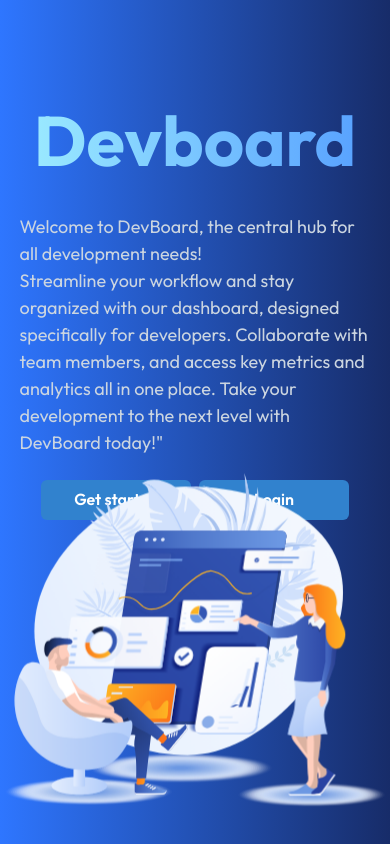
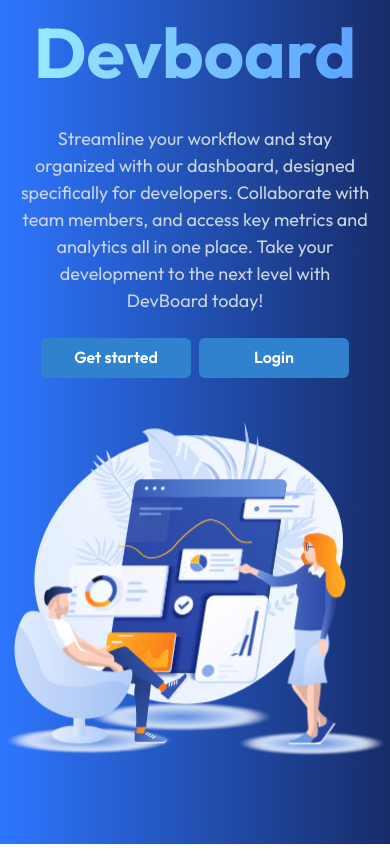
Before and after one commit to TessFanny/devBoard, a React (Vite) app in the folder DevBoard/: page /homepage in a window 390 px wide. Built offline with nearby package versions, Linux system fonts and the light colour scheme.

Commit message:
fix on responsive homepage,profile list

```diff
--- a/DevBoard/src/components/App/App.jsx
+++ b/DevBoard/src/components/App/App.jsx
@@ -73,7 +73,7 @@ export default function App() {
 
   return (
     // Flex container for Sidebar and main content area
-    <Flex h="100vh">
+    <Flex minH="100vh">
       {sidebar}
       {/* Box for main content area */}
       <Box
--- a/DevBoard/src/components/Homepage/Homepage.jsx
+++ b/DevBoard/src/components/Homepage/Homepage.jsx
@@ -41,7 +41,7 @@ function Homepage() {
   };
   return (
       <Flex bgGradient='linear(to-r, #2e76ff, #172c69)'
-            w="100%" minH="100%"
+            w="100%" h="100%"
             flexDirection={['column', 'column','column', 'row']}>
 
         <Image  src={blob2}
@@ -79,10 +79,10 @@ function Homepage() {
 
           <Box display="flex"
                 flexDirection="column"
-                w={['90%', '90%', '80%', '60%']} h="50%"
+                w={['90%', '90%', '80%', '60%']} h="100%"
                 alignItems="center"
-                justifyContent={['flex-start', 'flex-start', 'flex-end', 'center']}
-                mb="10">
+                justifyContent={['flex-start', 'flex-start', 'flex-start', 'center']}
+                mb={["0", "0", "0", "10"]}>
 
             <Text
                 fontSize="70px"
@@ -94,17 +94,13 @@ function Homepage() {
             </Text>
 
             <Text fontSize="lg"
-                  color="gray.300">
-
-            Welcome to DevBoard, the central hub for all development needs!
-            </Text>
-            <Text fontSize="lg"
-                  color="gray.300">
+                  color="gray.300"
+                  textAlign="center">
                   Streamline your workflow and stay organized with
                   our dashboard, designed specifically for developers. Collaborate with team members,
                   and access key metrics and analytics
                   all in one place.
-                  Take your development to the next level with DevBoard today!"
+                  Take your development to the next level with DevBoard today!
             </Text>
             <Box w="100%" display="flex" justifyContent="center" gap={2}>
                 <Button onClick={showRegister}
@@ -123,15 +119,15 @@ function Homepage() {
 
         </Box>
         <Box  w={['100%', '100%', '100%', '50%']}
-              h={['50%', '50%', '50%', '100%']}
+              h={['55%', '50%', '50%', '100%']}
               display="flex"
-              alignItems={['flex-end', 'center', 'center']}
+              alignItems={['flex-end', 'center', 'flex-start', 'center']}
               justifyContent={['center', 'center', 'center', 'flex-start']}
               pl={['0', '0', '0', '10']}>
 
           <Lottie
               animationData={homepage}
-              style={{ width: '600px', height: '100%' }}/>
+              style={{ width: '550px', height: '100%' }}/>
         </Box>
       </motion.div>
         )}
--- a/DevBoard/src/components/Likes/Likes.jsx
+++ b/DevBoard/src/components/Likes/Likes.jsx
@@ -19,7 +19,7 @@ const Likes = () => {
 
     return (
         <Flex w={isSmallerThan1000 ? '100%' : '98%'}
-              h="80%" mt={10}
+              h="80vh" mt={10}
 
               bgColor="gray.50"
               borderRadius="md"
--- a/DevBoard/src/components/Myposts/Myposts.jsx
+++ b/DevBoard/src/components/Myposts/Myposts.jsx
@@ -18,7 +18,7 @@ const MyPosts = () => {
   return (
     <Flex
       w={isSmallerThan1000 ? '100%' : '98%'}
-      h="80%"
+      h="80vh"
       mt={10}
       bgColor="gray.50"
       borderRadius="md"
--- a/DevBoard/src/components/Profile/Profile.jsx
+++ b/DevBoard/src/components/Profile/Profile.jsx
@@ -14,7 +14,7 @@ import {
   Text,
   useDisclosure,
   Modal,
-  ModalOverlay, ModalContent, ModalHeader, ModalBody, ModalCloseButton, ModalFooter,
+  ModalOverlay, ModalContent, ModalHeader, ModalBody, ModalCloseButton, ModalFooter, useMediaQuery,
 } from '@chakra-ui/react';
 import { FaUpload } from "react-icons/fa";
 import { useDispatch, useSelector } from 'react-redux';
@@ -34,6 +34,7 @@ function Profile() {
   const { isOpen, onOpen, onClose } = useDisclosure()
   const [isLoading, setIsLoading] = useState(false);
   const [notification, setNotification] = useState(false);
+  const [isSmallerThan1000] = useMediaQuery('(max-width: 1000px)');
   const dispatch = useDispatch();
   const { user, status } = useSelector((state) => state.login);
   const { role, image_path, id } = user;
@@ -108,8 +109,12 @@ function Profile() {
               onChange={handleFileSelect}
               display="none"
             />
-            <Divider bgColor='gray.300' h="1px" mt="3.5" mb="3.5" />
-            <Text fontWeight="500" color="gray.600">Role</Text>
+            {!isSmallerThan1000 && (
+                <>
+                  <Divider bgColor='gray.300' h="1px" mt="3.5" mb="3.5" />
+                  <Text fontWeight="500" color="gray.600">Role</Text>
+                </>
+            )}
 
             {role && (
               <Tag size="lg" colorScheme="telegram" borderRadius="full" mt="5">
@@ -122,11 +127,14 @@ function Profile() {
                 <TagLabel>{role}</TagLabel>
               </Tag>
             )}
+            {!isSmallerThan1000 && (
+                <>
+                  <Divider bgColor='gray.300' h="1px" mt="3.5" mb="3.5" />
 
-            <Divider bgColor='gray.300' h="1px" mt="3.5" mb="3.5" />
-
-            <Text fontWeight="500" color="gray.600">Account</Text>
-            <Button colorScheme="red" variant="outline" mt="3.5" onClick={onOpen}>Delete</Button>
+                  <Text fontWeight="500" color="gray.600">Account</Text>
+                  <Button colorScheme="red" variant="outline" mt="3.5" onClick={onOpen}>Delete</Button>
+                </>
+            )}
 
             <Modal onClose={onClose} isOpen={isOpen} isCentered>
               <ModalOverlay />
--- a/DevBoard/src/components/posts/Posts.jsx
+++ b/DevBoard/src/components/posts/Posts.jsx
@@ -21,7 +21,7 @@ const Posts = () => {
 
     return (
         <Flex w={isSmallerThan1000 ? '100%' : '98%'}
-              h="80%" mt={10}
+              h="80vh" mt={10}
 
               bgColor="gray.50"
               borderRadius="md"
```
Also changed, not shown: DevBoard/src/assets/homepage.json.
